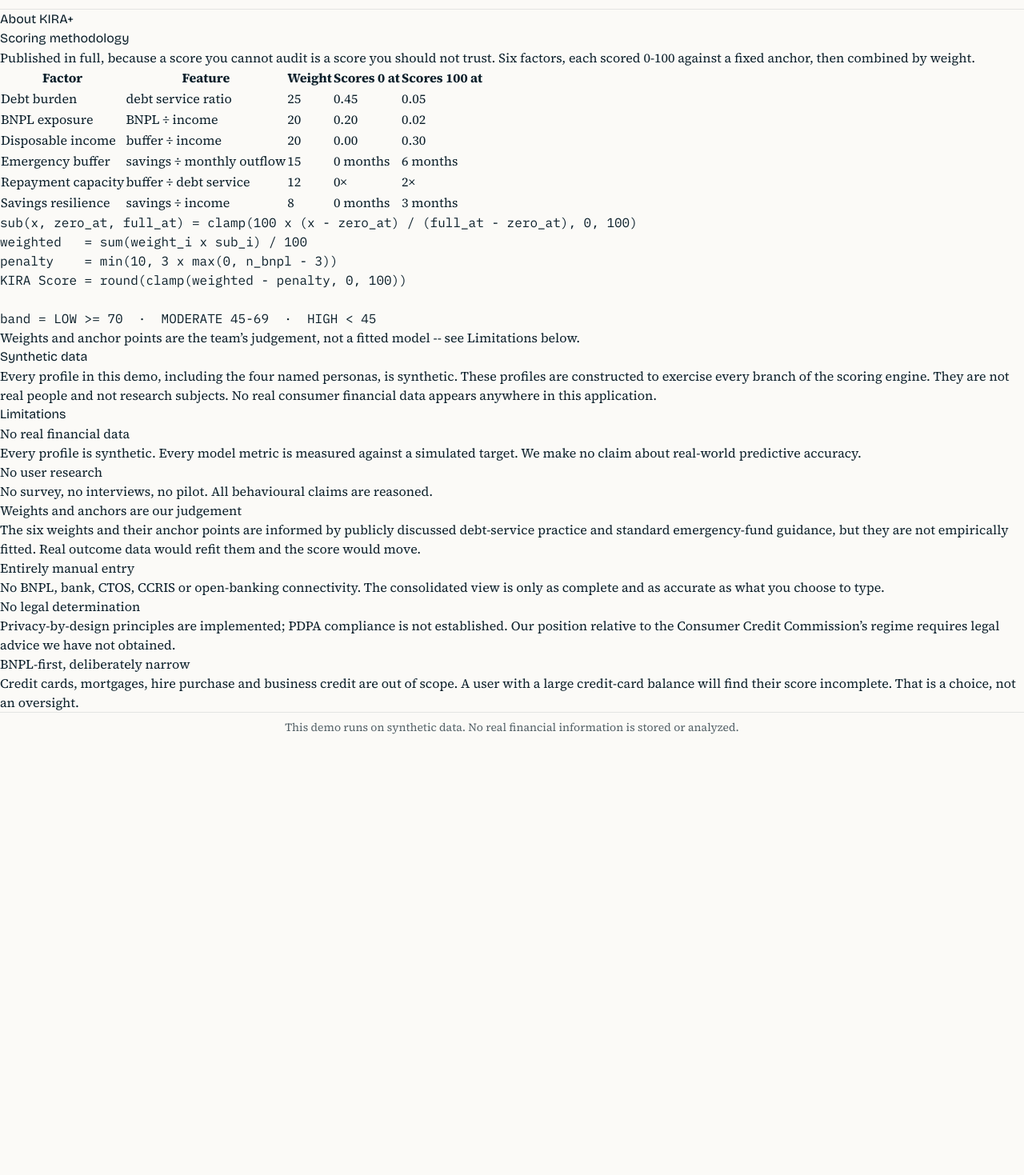
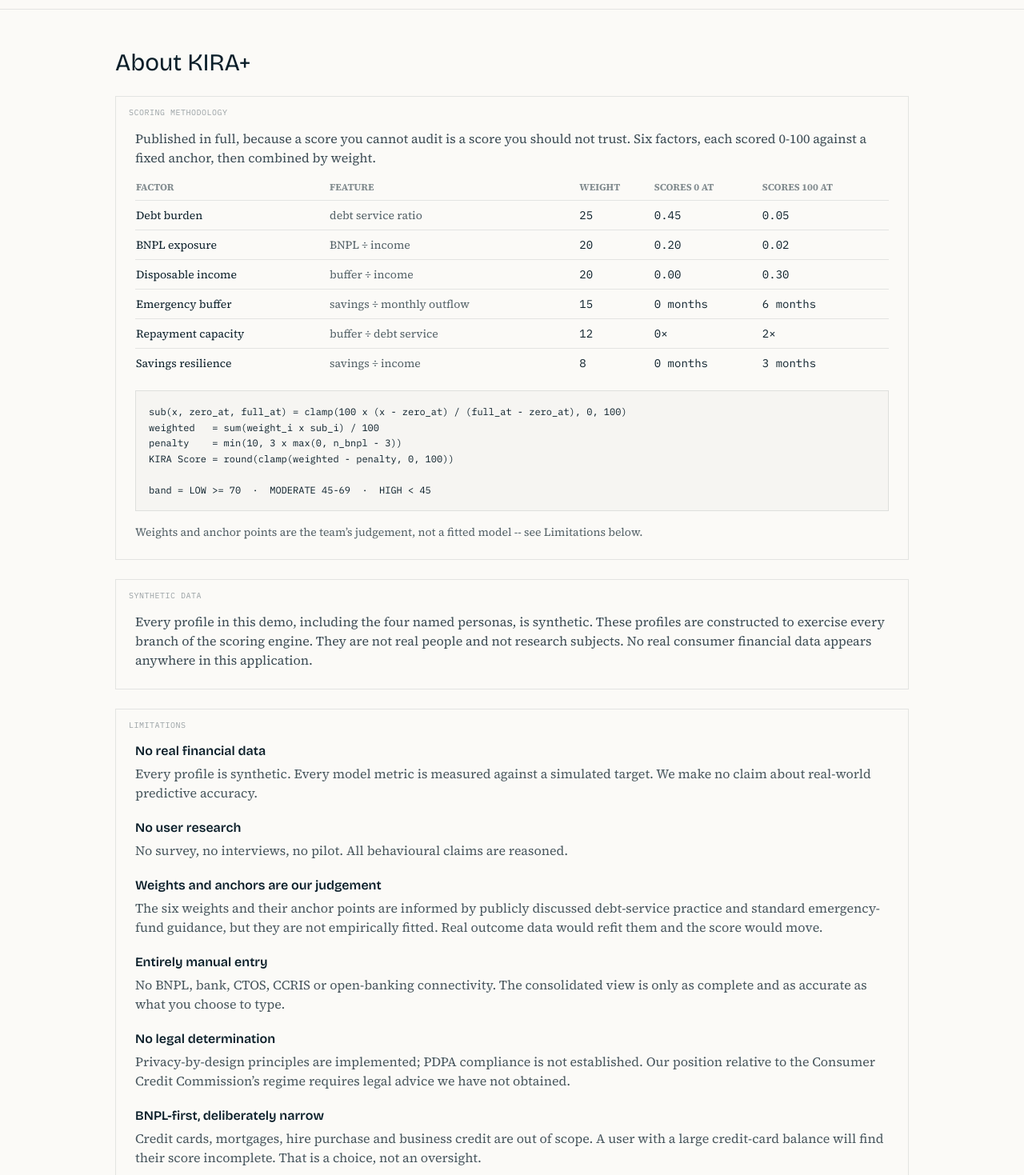
Before and after one commit to Thaneerrjun7/KIRAPLUS, a Next.js app in the folder frontend/: page /about in a window 1280 px wide. Shown: the part 41-1510 px from the top of the page at 80% size. Before the commit the page ends 968 px from the top, so only its background shows below. Built offline with nearby package versions, Linux system fonts and the light colour scheme.

Commit message:
feat(frontend): restyle About page with Card sections

```diff
--- a/frontend/app/about/page.tsx
+++ b/frontend/app/about/page.tsx
@@ -3,43 +3,43 @@
 // docs/MASTER-PACKAGE.md's own Limitations section (reused verbatim, not paraphrased).
 
 import { FACTORS } from "@/lib/factorConfig";
+import { Card } from "@/components/ui/Card";
 
 export default function AboutPage() {
   return (
-    <main>
-      <h1>About KIRA+</h1>
+    <main className="mx-auto max-w-5xl px-4 py-10 md:py-12">
+      <h1 className="font-display text-3xl">About KIRA+</h1>
 
-      <section>
-        <h2>Scoring methodology</h2>
-        <p>
+      <Card label="SCORING METHODOLOGY" className="mt-6">
+        <p className="text-navy/80">
           Published in full, because a score you cannot audit is a score you should not trust.
           Six factors, each scored 0-100 against a fixed anchor, then combined by weight.
         </p>
 
-        <table>
+        <table className="mt-4 w-full text-sm">
           <thead>
-            <tr>
-              <th>Factor</th>
-              <th>Feature</th>
-              <th>Weight</th>
-              <th>Scores 0 at</th>
-              <th>Scores 100 at</th>
+            <tr className="text-left text-xs uppercase text-navy/50">
+              <th className="pb-2">Factor</th>
+              <th className="pb-2">Feature</th>
+              <th className="pb-2">Weight</th>
+              <th className="pb-2">Scores 0 at</th>
+              <th className="pb-2">Scores 100 at</th>
             </tr>
           </thead>
           <tbody>
             {FACTORS.map((factor) => (
-              <tr key={factor.key}>
-                <td>{factor.label}</td>
-                <td>{factor.featureDescription}</td>
-                <td>{factor.weight}</td>
-                <td>{factor.zeroAt}</td>
-                <td>{factor.fullAt}</td>
+              <tr key={factor.key} className="border-t border-navy/10">
+                <td className="py-2">{factor.label}</td>
+                <td className="py-2 text-navy/70">{factor.featureDescription}</td>
+                <td className="py-2 font-mono">{factor.weight}</td>
+                <td className="py-2 font-mono">{factor.zeroAt}</td>
+                <td className="py-2 font-mono">{factor.fullAt}</td>
               </tr>
             ))}
           </tbody>
         </table>
 
-        <pre>
+        <pre className="mt-4 overflow-x-auto border border-navy/10 bg-navy/[0.02] p-4 font-mono text-xs leading-relaxed">
           {`sub(x, zero_at, full_at) = clamp(100 x (x - zero_at) / (full_at - zero_at), 0, 100)
 weighted   = sum(weight_i x sub_i) / 100
 penalty    = min(10, 3 x max(0, n_bnpl - 3))
@@ -48,62 +48,74 @@
 band = LOW >= 70  ·  MODERATE 45-69  ·  HIGH < 45`}
         </pre>
 
-        <p>
+        <p className="mt-4 text-sm text-navy/70">
           Weights and anchor points are the team&rsquo;s judgement, not a fitted model -- see
           Limitations below.
         </p>
-      </section>
+      </Card>
 
-      <section>
-        <h2>Synthetic data</h2>
-        <p>
+      <Card label="SYNTHETIC DATA" className="mt-6">
+        <p className="text-navy/80">
           Every profile in this demo, including the four named personas, is synthetic. These
           profiles are constructed to exercise every branch of the scoring engine. They are not
           real people and not research subjects. No real consumer financial data appears anywhere
           in this application.
         </p>
-      </section>
+      </Card>
 
-      <section>
-        <h2>Limitations</h2>
-        <dl>
-          <dt>No real financial data</dt>
-          <dd>
+      <Card label="LIMITATIONS" className="mt-6">
+        <dl className="flex flex-col gap-5">
+          <div>
+            <dt className="font-display font-semibold">No real financial data</dt>
+            <dd className="mt-1 text-navy/75">
               Every profile is synthetic. Every model metric is measured against a simulated
               target. We make no claim about real-world predictive accuracy.
             </dd>
+          </div>
 
-          <dt>No user research</dt>
-          <dd>No survey, no interviews, no pilot. All behavioural claims are reasoned.</dd>
+          <div>
+            <dt className="font-display font-semibold">No user research</dt>
+            <dd className="mt-1 text-navy/75">
+              No survey, no interviews, no pilot. All behavioural claims are reasoned.
+            </dd>
+          </div>
 
-          <dt>Weights and anchors are our judgement</dt>
-          <dd>
+          <div>
+            <dt className="font-display font-semibold">Weights and anchors are our judgement</dt>
+            <dd className="mt-1 text-navy/75">
               The six weights and their anchor points are informed by publicly discussed
               debt-service practice and standard emergency-fund guidance, but they are not
               empirically fitted. Real outcome data would refit them and the score would move.
             </dd>
+          </div>
 
-          <dt>Entirely manual entry</dt>
-          <dd>
-            No BNPL, bank, CTOS, CCRIS or open-banking connectivity. The consolidated view is only
-            as complete and as accurate as what you choose to type.
+          <div>
+            <dt className="font-display font-semibold">Entirely manual entry</dt>
+            <dd className="mt-1 text-navy/75">
+              No BNPL, bank, CTOS, CCRIS or open-banking connectivity. The consolidated view is
+              only as complete and as accurate as what you choose to type.
             </dd>
+          </div>
 
-          <dt>No legal determination</dt>
-          <dd>
-            Privacy-by-design principles are implemented; PDPA compliance is not established. Our
-            position relative to the Consumer Credit Commission&rsquo;s regime requires legal advice we
-            have not obtained.
+          <div>
+            <dt className="font-display font-semibold">No legal determination</dt>
+            <dd className="mt-1 text-navy/75">
+              Privacy-by-design principles are implemented; PDPA compliance is not established.
+              Our position relative to the Consumer Credit Commission&rsquo;s regime requires
+              legal advice we have not obtained.
             </dd>
+          </div>
 
-          <dt>BNPL-first, deliberately narrow</dt>
-          <dd>
+          <div>
+            <dt className="font-display font-semibold">BNPL-first, deliberately narrow</dt>
+            <dd className="mt-1 text-navy/75">
               Credit cards, mortgages, hire purchase and business credit are out of scope. A user
-            with a large credit-card balance will find their score incomplete. That is a choice,
-            not an oversight.
+              with a large credit-card balance will find their score incomplete. That is a
+              choice, not an oversight.
             </dd>
+          </div>
         </dl>
-      </section>
+      </Card>
     </main>
   );
 }
```
Lines whose indentation alone changed are shown as unchanged.
